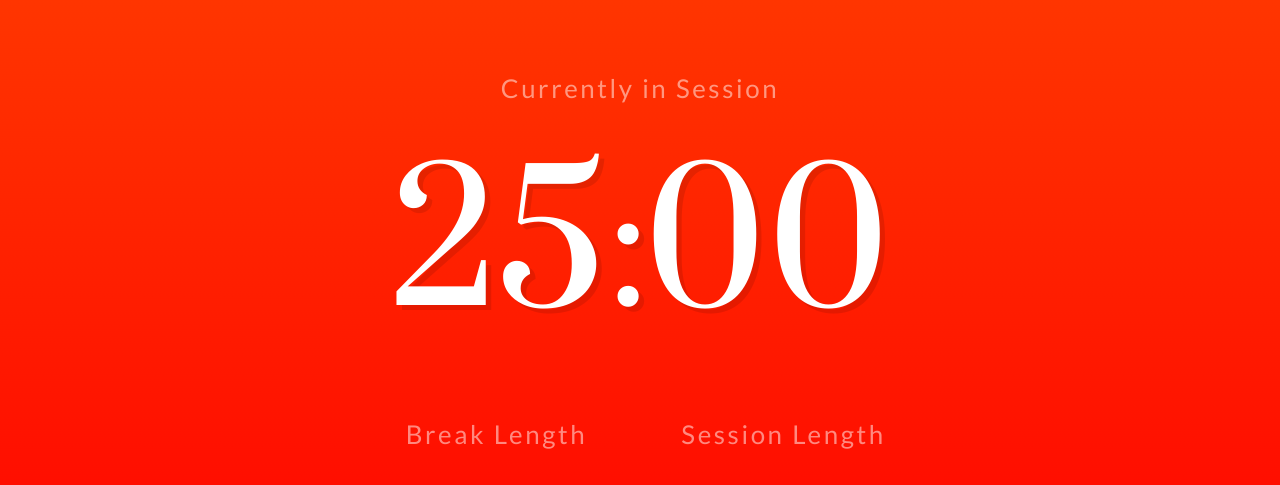
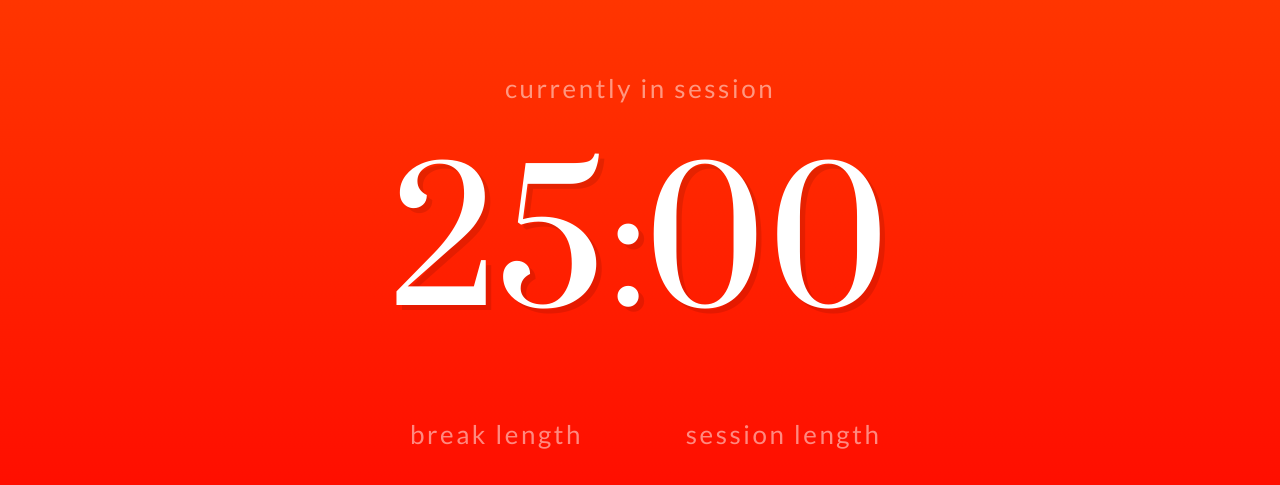
Before and after one commit to 5t4r8ucK/05-build-a-25-5-clock, a React (Create React App) app: page / in a window 1280 px wide. Shown: the part 135-620 px from the top of the page. Built offline with nearby package versions, Linux system fonts and the light colour scheme.

Commit message:
Used lowercase for labels

```diff
--- a/src/components/label.js
+++ b/src/components/label.js
@@ -6,6 +6,7 @@ const Label = styled(StyledHeader)`
   // Typography
   font-size: ${variables.fonts.sizes.h5};
   margin: 3rem 0 1.38rem;
+  text-transform: lowercase;
   // Other
   opacity: 0.5;
 `;
```
